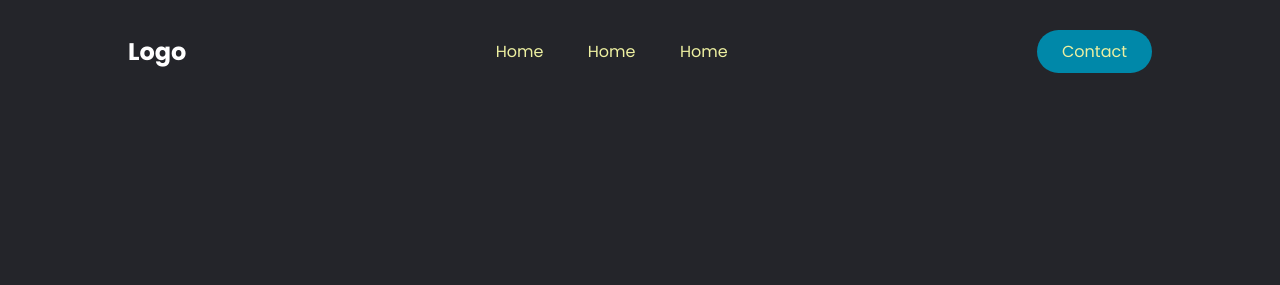
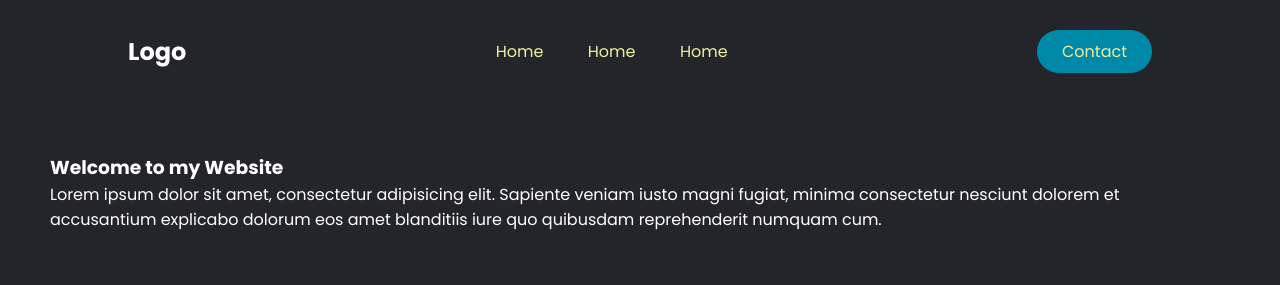
Before and after one commit to veilchrome/master-project, a plain HTML site: page landingpage-03/index.html in a window 1280 px wide. Drawn offline with Linux system fonts and the light colour scheme.

Commit message:
#Menambahkan Jumbotron

```diff
--- a/landingpage-03/assets/style.css
+++ b/landingpage-03/assets/style.css
@@ -58,3 +58,9 @@ button:hover {
     background-color: rgba(0, 136, 169, 0.8);
 
 }
+
+.jumbotron {
+    font-family: 'Poppins', sans-serif;
+    padding: 50px;
+    color: #fff;
+}
--- a/landingpage-03/index.html
+++ b/landingpage-03/index.html
@@ -5,12 +5,12 @@
 <!--[if gt IE 8]>      <html class="no-js"> <!--<![endif]-->
 <html>
 	<head>
-        <meta charset="utf-8">
-        <meta http-equiv="X-UA-Compatible" content="IE=edge">
+		<meta charset="utf-8" />
+		<meta http-equiv="X-UA-Compatible" content="IE=edge" />
 		<title></title>
-        <meta name="description" content="">
-        <meta name="viewport" content="width=device-width, initial-scale=1">
-        <link rel="stylesheet" href="./assets/style.css">
+		<meta name="description" content="" />
+		<meta name="viewport" content="width=device-width, initial-scale=1" />
+		<link rel="stylesheet" href="./assets/style.css" />
 		<link
 			href="https://fonts.googleapis.com/css2?family=Poppins:ital,wght@0,100;0,200;0,300;0,400;0,500;0,600;0,700;0,800;0,900;1,100;1,200;1,300;1,400;1,500;1,600;1,700;1,800;1,900&display=swap"
 			rel="stylesheet"
@@ -28,7 +28,15 @@
 			</nav>
 			<a class="cta" href="#"><button>Contact</button></a>
 		</header>
-
+		<div class="jumbotron">
+			<h3>Welcome to my Website</h3>
+			<p>
+				Lorem ipsum dolor sit amet, consectetur adipisicing elit. Sapiente
+				veniam iusto magni fugiat, minima consectetur nesciunt dolorem et
+				accusantium explicabo dolorum eos amet blanditiis iure quo quibusdam
+				reprehenderit numquam cum.
+			</p>
+		</div>
 		<script src="" async defer></script>
 	</body>
 </html>
```
Lines whose indentation alone changed are shown as unchanged.
